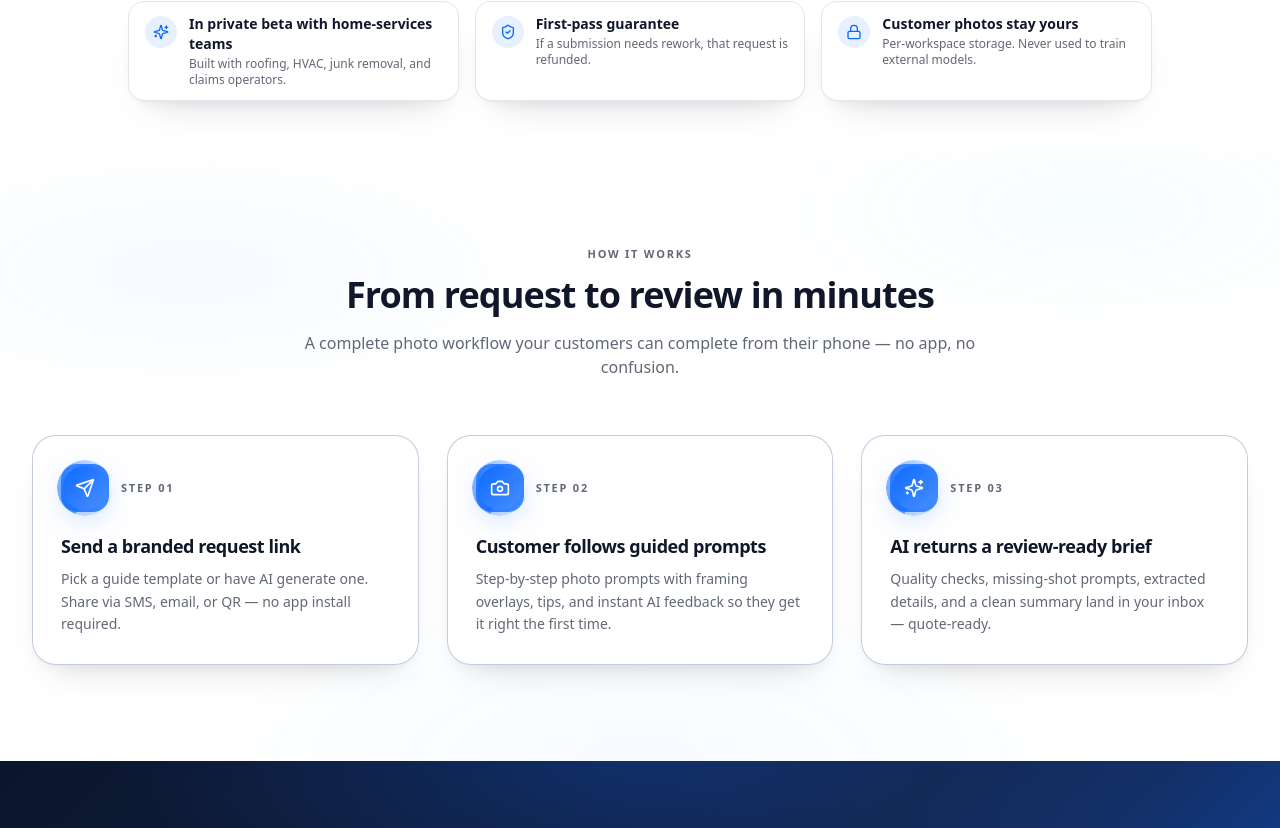
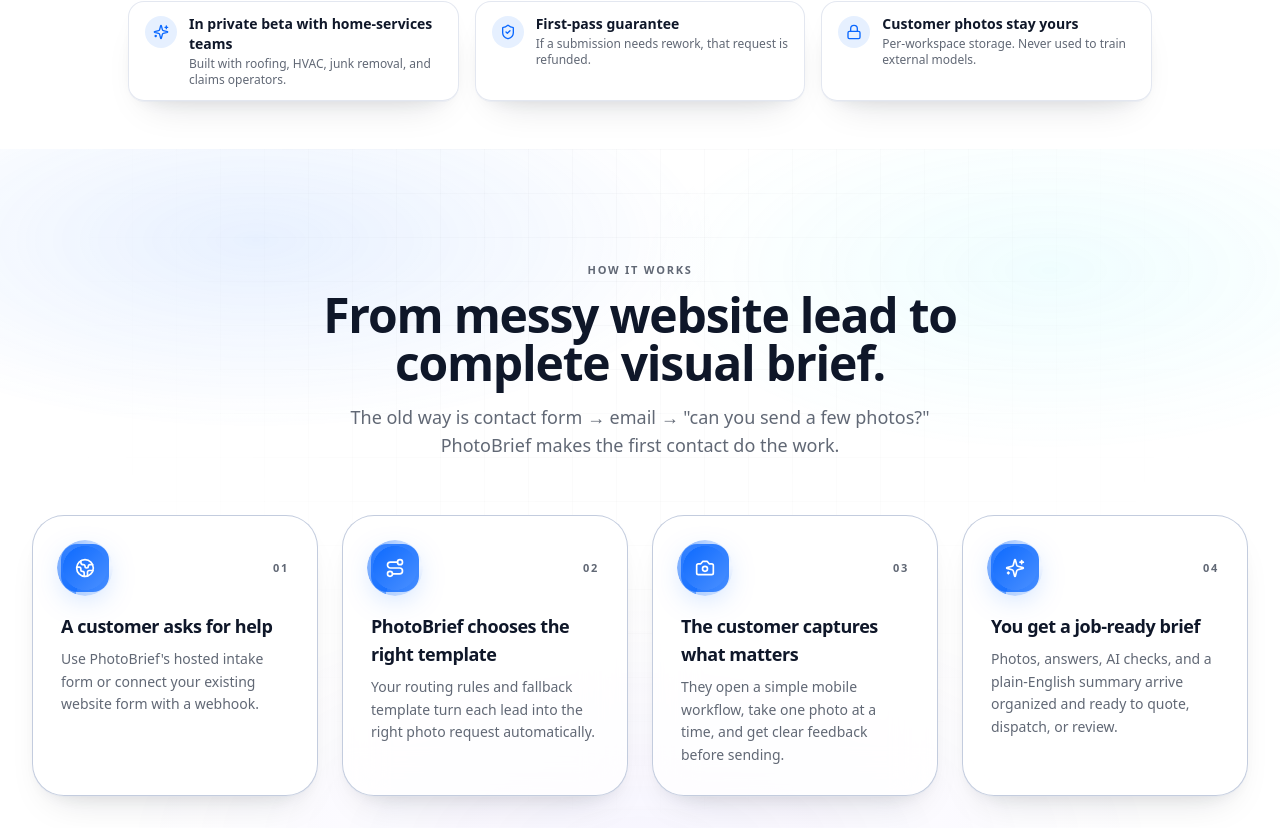
Before and after one commit to Rainbow-Meadow/photo-brief, a React (Vite) app: page / in a window 1280 px wide. Shown: the part 1632-2460 px from the top of the page. Built offline with nearby package versions, Linux system fonts and the light colour scheme; no server answers; the HTML template or start-up script is replaced by a standard one; what @lovable.dev/cloud-auth-js would draw is missing.

Commit message:
Update how it works around automated intake

```diff
--- a/src/components/marketing/HowItWorksSteps.tsx
+++ b/src/components/marketing/HowItWorksSteps.tsx
@@ -1,57 +1,54 @@
-import { Send, Camera, Sparkles } from "lucide-react";
+import { Camera, Globe2, Route, Sparkles } from "lucide-react";
 
-/**
- * Exported so structured-data hooks (HowTo JSON-LD) can read the same
- * source of truth the page renders. Do not duplicate this array.
- */
 export const howItWorksSteps = [
   {
-    icon: Send,
-    title: "Send a branded request link",
-    body: "Pick a guide template or have AI generate one. Share via SMS, email, or QR — no app install required.",
+    icon: Globe2,
+    title: "A customer asks for help",
+    body: "Use PhotoBrief's hosted intake form or connect your existing website form with a webhook.",
+  },
+  {
+    icon: Route,
+    title: "PhotoBrief chooses the right template",
+    body: "Your routing rules and fallback template turn each lead into the right photo request automatically.",
   },
   {
     icon: Camera,
-    title: "Customer follows guided prompts",
-    body: "Step-by-step photo prompts with framing overlays, tips, and instant AI feedback so they get it right the first time.",
+    title: "The customer captures what matters",
+    body: "They open a simple mobile workflow, take one photo at a time, and get clear feedback before sending.",
   },
   {
     icon: Sparkles,
-    title: "AI returns a review-ready brief",
-    body: "Quality checks, missing-shot prompts, extracted details, and a clean summary land in your inbox — quote-ready.",
+    title: "You get a job-ready brief",
+    body: "Photos, answers, AI checks, and a plain-English summary arrive organized and ready to quote, dispatch, or review.",
   },
 ];
-
-const steps = howItWorksSteps;
 
 export function HowItWorksSteps() {
   return (
     <section id="how-it-works" className="relative overflow-hidden bg-background">
-      <div aria-hidden className="pointer-events-none absolute inset-0 bg-ambient-mesh opacity-50" />
-      <div className="relative mx-auto max-w-7xl px-4 py-20 sm:px-6 lg:px-8 lg:py-24">
-        <div className="mx-auto max-w-2xl text-center">
+      <div aria-hidden className="pointer-events-none absolute inset-0 bg-ambient-future opacity-70" />
+      <div aria-hidden className="future-grid pointer-events-none absolute inset-0 opacity-60" />
+      <div className="relative mx-auto max-w-7xl px-4 py-20 sm:px-6 lg:px-8 lg:py-28">
+        <div className="mx-auto max-w-3xl text-center">
           <p className="text-eyebrow">How it works</p>
-          <h2 className="mt-3 text-3xl font-semibold tracking-tight text-foreground sm:text-4xl">
-            From request to review in minutes
+          <h2 className="mt-3 text-3xl font-semibold tracking-tight text-foreground sm:text-5xl">
+            From messy website lead to complete visual brief.
           </h2>
-          <p className="mt-4 text-base text-muted-foreground">
-            A complete photo workflow your customers can complete from their phone — no app, no
-            confusion.
+          <p className="mx-auto mt-4 max-w-2xl text-base text-muted-foreground sm:text-lg">
+            The old way is contact form → email → "can you send a few photos?" PhotoBrief makes the first contact do the work.
           </p>
         </div>
 
-        <div className="mt-14 grid gap-5 sm:grid-cols-3 lg:gap-7">
-          {steps.map((s, i) => (
-            <article
-              key={s.title}
-              className="glass-strong relative rounded-3xl p-6 lift-on-hover sm:p-7"
-            >
-              <div className="flex items-center gap-3">
+        <div className="mt-14 grid gap-5 md:grid-cols-2 lg:grid-cols-4 lg:gap-6">
+          {howItWorksSteps.map((s, i) => (
+            <article key={s.title} className="glass-strong magnetic-card relative overflow-hidden rounded-[2rem] p-6 sm:p-7">
+              <span aria-hidden className="animate-sheen pointer-events-none absolute inset-y-0 left-0 w-1/3 -skew-x-12 bg-white/30 blur-xl" />
+              <div className="flex items-center justify-between gap-3">
                 <span className="relative inline-flex h-12 w-12 items-center justify-center rounded-2xl bg-gradient-primary text-primary-foreground shadow-glow">
                   <s.icon className="h-5 w-5" />
                   <span aria-hidden className="lens-ring absolute -inset-1 rounded-full opacity-60" />
                 </span>
-                <span className="text-eyebrow tabular-nums">Step 0{i + 1}</span>
+                <span className="text-eyebrow tabular-nums">0{i + 1}</span>
               </div>
               <h3 className="mt-5 text-lg font-semibold text-foreground">{s.title}</h3>
               <p className="mt-2 text-sm leading-relaxed text-muted-foreground">{s.body}</p>
```
